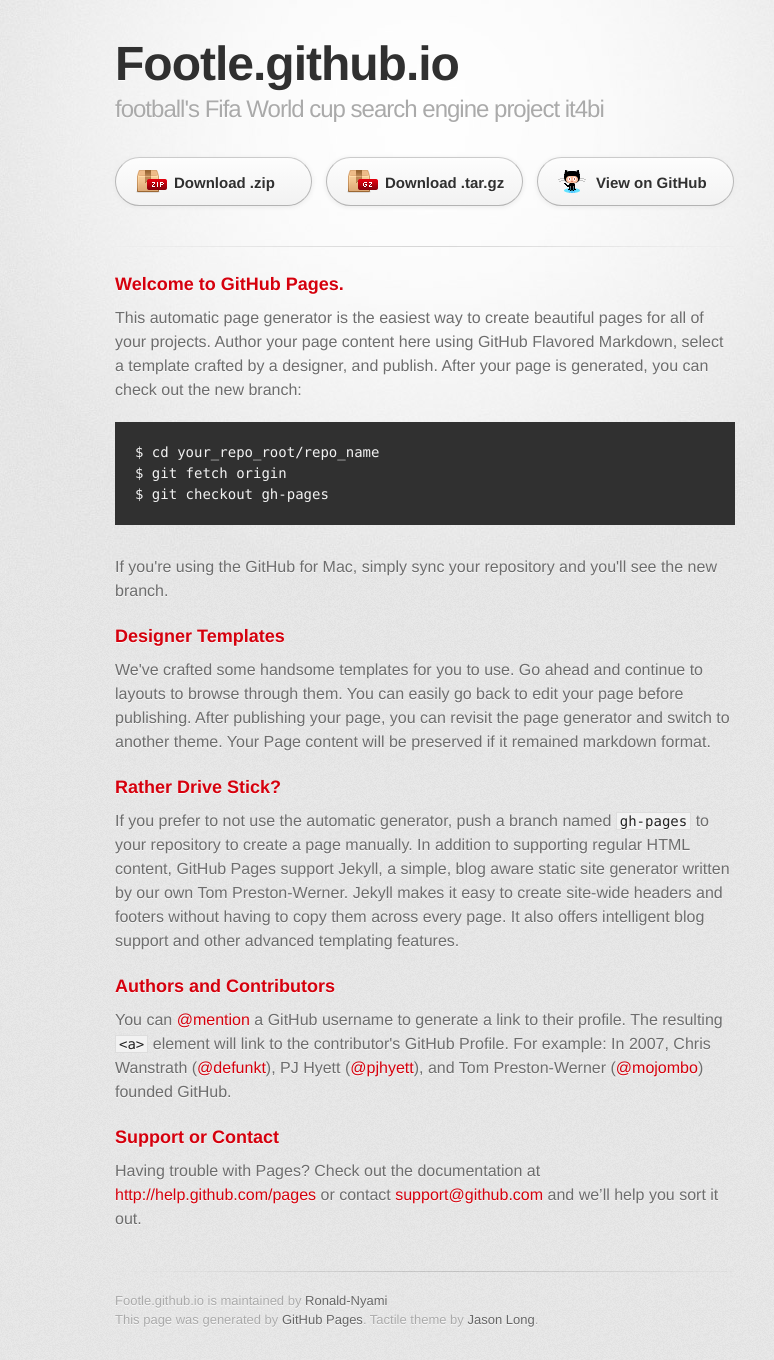
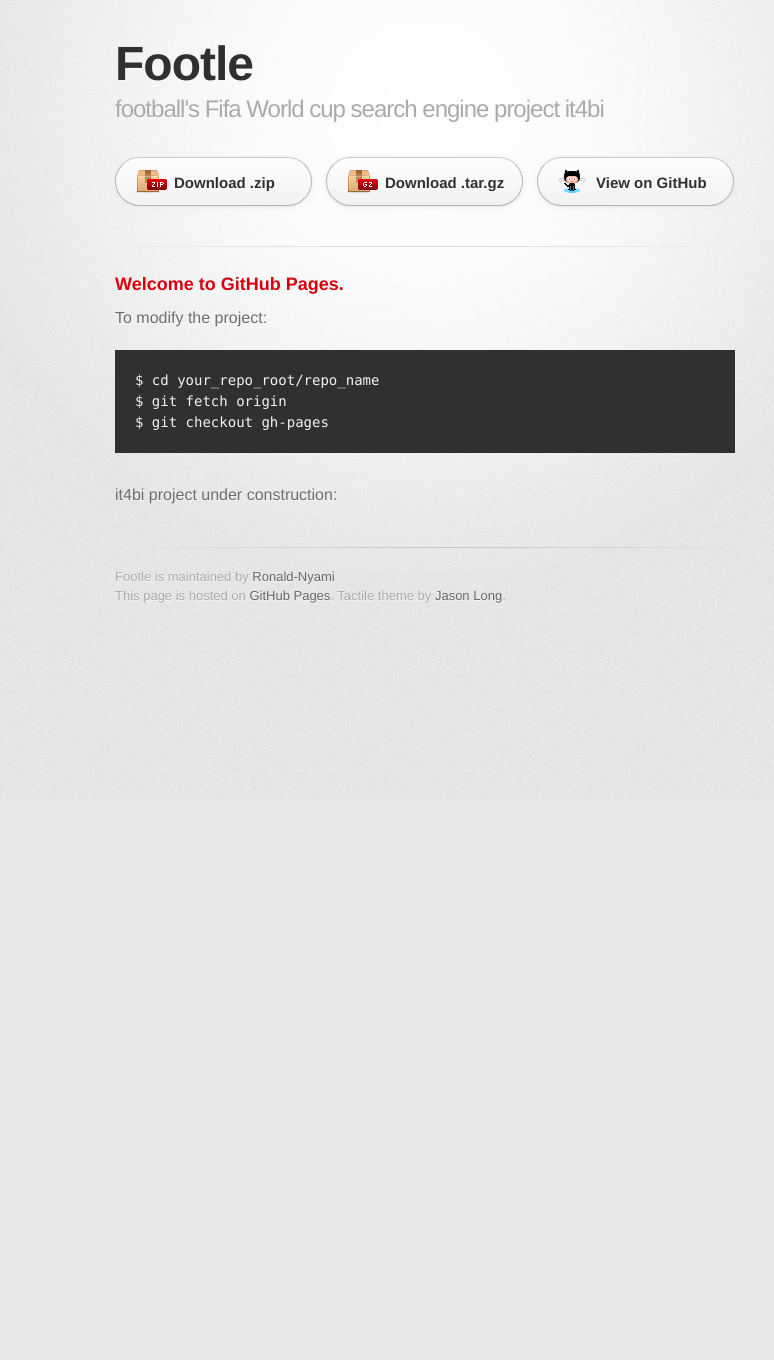
Before and after one commit to Ronald-Nyami/footle, a plain HTML site: page index.html in a window 1280 px wide. Shown: the whole page, without its empty margins (215-989 px from the left). After the commit the page ends 800 px from the top, so only its background shows below. Drawn offline with Linux system fonts and the light colour scheme; a web font is replaced by a local one.

Commit message:
Update index.html

```diff
--- a/index.html
+++ b/index.html
@@ -10,7 +10,7 @@
     <!--[if lt IE 9]>
     <script src="//html5shiv.googlecode.com/svn/trunk/html5.js"></script>
     <![endif]-->
-    <title>Footle.github.io by Ronald-Nyami</title>
+    <title>Footle by Ronald-Nyami && the rest of the team</title>
   </head>
 
   <body>
@@ -18,7 +18,7 @@
       <div class="inner">
 
         <header>
-          <h1>Footle.github.io</h1>
+          <h1>Footle</h1>
           <h2>football&#39;s Fifa World cup  search engine project it4bi</h2>
         </header>
 
@@ -34,39 +34,21 @@
           <h3>
 <a name="welcome-to-github-pages" class="anchor" href="#welcome-to-github-pages"><span class="octicon octicon-link"></span></a>Welcome to GitHub Pages.</h3>
 
-<p>This automatic page generator is the easiest way to create beautiful pages for all of your projects. Author your page content here using GitHub Flavored Markdown, select a template crafted by a designer, and publish. After your page is generated, you can check out the new branch:</p>
+<p>To modify the project:</p>
 
 <pre><code>$ cd your_repo_root/repo_name
 $ git fetch origin
 $ git checkout gh-pages
 </code></pre>
 
-<p>If you're using the GitHub for Mac, simply sync your repository and you'll see the new branch.</p>
+<p>it4bi project under construction:</p>
 
-<h3>
-<a name="designer-templates" class="anchor" href="#designer-templates"><span class="octicon octicon-link"></span></a>Designer Templates</h3>
 
-<p>We've crafted some handsome templates for you to use. Go ahead and continue to layouts to browse through them. You can easily go back to edit your page before publishing. After publishing your page, you can revisit the page generator and switch to another theme. Your Page content will be preserved if it remained markdown format.</p>
-
-<h3>
-<a name="rather-drive-stick" class="anchor" href="#rather-drive-stick"><span class="octicon octicon-link"></span></a>Rather Drive Stick?</h3>
-
-<p>If you prefer to not use the automatic generator, push a branch named <code>gh-pages</code> to your repository to create a page manually. In addition to supporting regular HTML content, GitHub Pages support Jekyll, a simple, blog aware static site generator written by our own Tom Preston-Werner. Jekyll makes it easy to create site-wide headers and footers without having to copy them across every page. It also offers intelligent blog support and other advanced templating features.</p>
-
-<h3>
-<a name="authors-and-contributors" class="anchor" href="#authors-and-contributors"><span class="octicon octicon-link"></span></a>Authors and Contributors</h3>
-
-<p>You can <a href="https://github.com/blog/821" class="user-mention">@mention</a> a GitHub username to generate a link to their profile. The resulting <code>&lt;a&gt;</code> element will link to the contributor's GitHub Profile. For example: In 2007, Chris Wanstrath (<a href="https://github.com/defunkt" class="user-mention">@defunkt</a>), PJ Hyett (<a href="https://github.com/pjhyett" class="user-mention">@pjhyett</a>), and Tom Preston-Werner (<a href="https://github.com/mojombo" class="user-mention">@mojombo</a>) founded GitHub.</p>
-
-<h3>
-<a name="support-or-contact" class="anchor" href="#support-or-contact"><span class="octicon octicon-link"></span></a>Support or Contact</h3>
-
-<p>Having trouble with Pages? Check out the documentation at <a href="http://help.github.com/pages">http://help.github.com/pages</a> or contact <a href="mailto:support@github.com">support@github.com</a> and we’ll help you sort it out.</p>
-        </section>
+     </section>
 
         <footer>
-          Footle.github.io is maintained by <a href="https://github.com/Ronald-Nyami">Ronald-Nyami</a><br>
-          This page was generated by <a href="http://pages.github.com">GitHub Pages</a>. Tactile theme by <a href="https://twitter.com/jasonlong">Jason Long</a>.
+          Footle  is maintained by <a href="https://github.com/Ronald-Nyami">Ronald-Nyami</a><br>
+          This page is hosted on  <a href="http://pages.github.com">GitHub Pages</a>. Tactile theme by <a href="https://twitter.com/jasonlong">Jason Long</a>.
         </footer>
 
 
```
